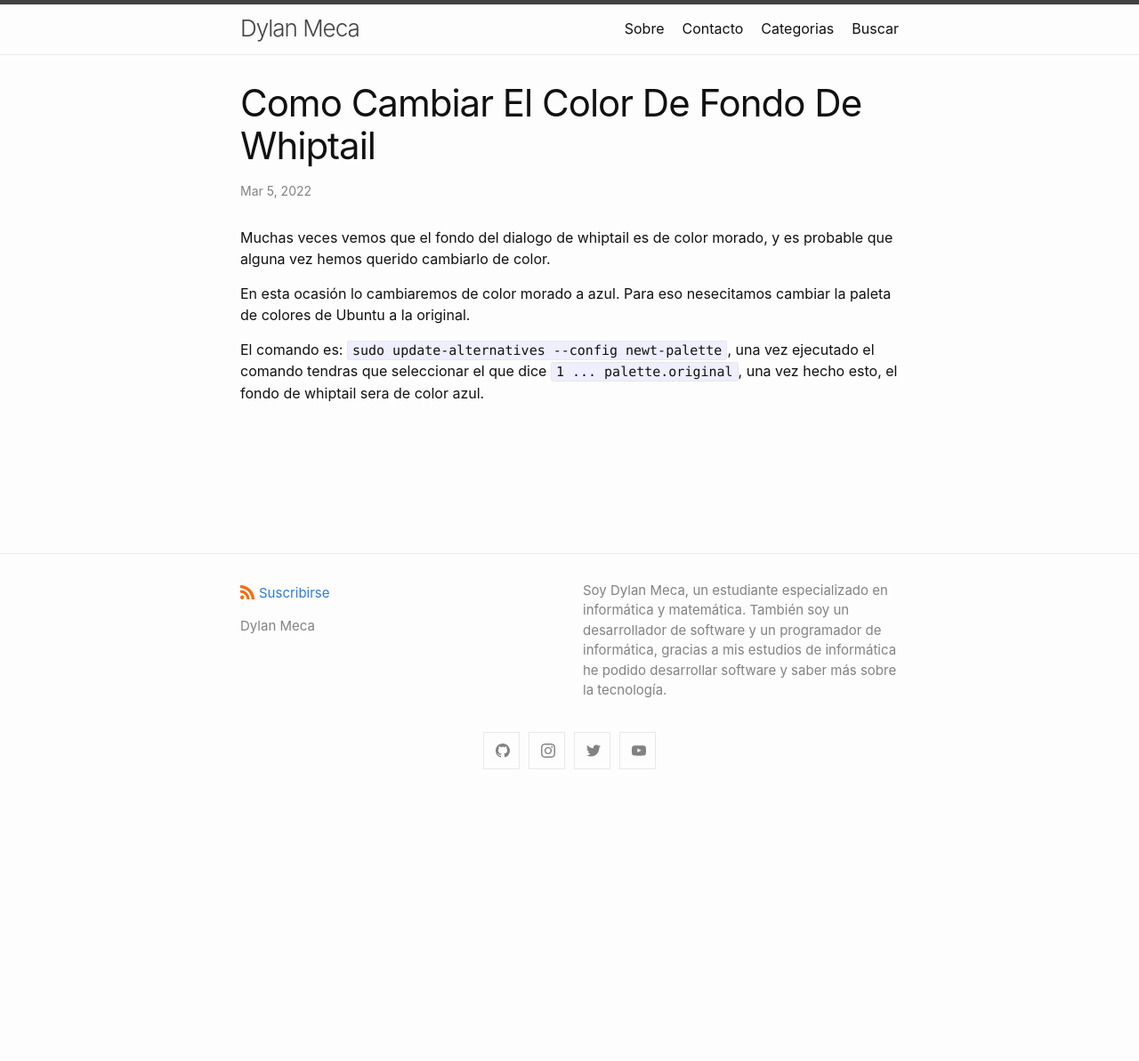
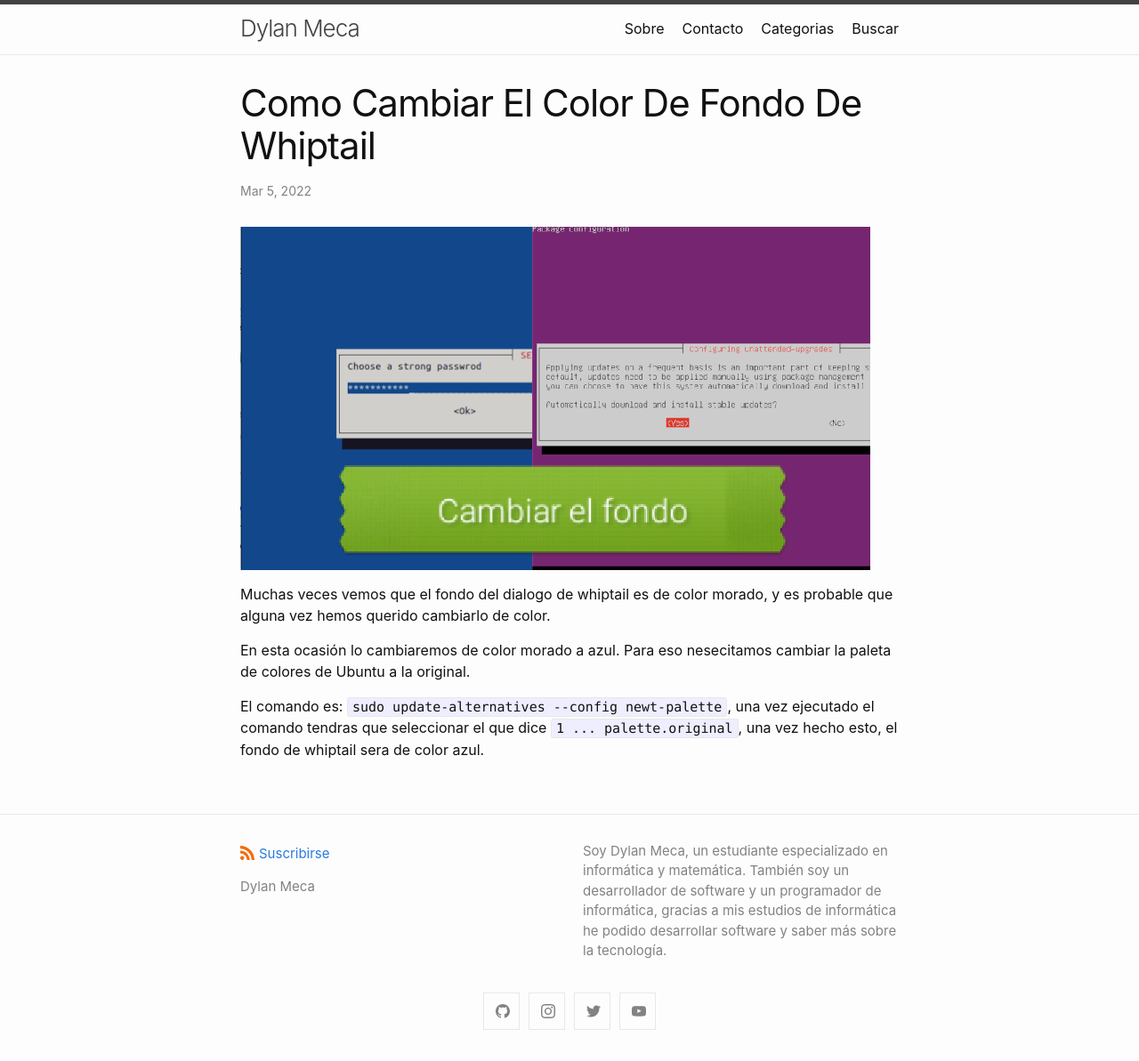
Before and after one commit to dylanmeca/dylanmeca.github.io, a Jekyll site: the page built from _posts/2022-03-05-como-cambiar-el-color-de-fondo-de-whiptail.md, in a window 1280 px wide. Shown: the whole page at 89% size. Built offline with Jekyll 4.4.1, drawn with Linux system fonts in a browser that asks for light colours; a script that is not in the unit is left out; comment, search, counter and statistics services are not loaded; before the commit the page ends 900 px from its top, so only the background shows below that.

Commit message:
Update 2022-03-05-como-cambiar-el-color-de-fondo-de-whiptail.md

```diff
--- a/_posts/2022-03-05-como-cambiar-el-color-de-fondo-de-whiptail.md
+++ b/_posts/2022-03-05-como-cambiar-el-color-de-fondo-de-whiptail.md
@@ -6,6 +6,8 @@
 keywords:
 ---
 
+<img src="{{ 'assets/img/whiptail-fondo.png' | relative_url }}"  alt="Imagen de fondo de whiptail">
+
 Muchas veces vemos que el fondo del dialogo de whiptail es de color morado, y es probable que alguna vez hemos querido cambiarlo de color.
 
 En esta ocasión lo cambiaremos de color morado a azul. Para eso nesecitamos cambiar la paleta de colores de Ubuntu a la original.
```
